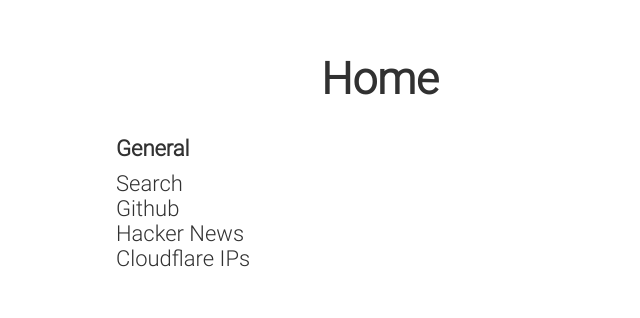
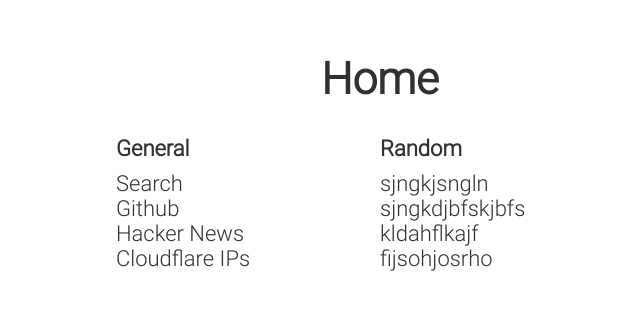
Before and after one commit to apatel762/homepage, a plain HTML site: page index.html in a window 1280 px wide. Shown: the part 238-556 px from the top of the page, without its empty margins (260-900 px from the left). Drawn offline with Linux system fonts and the light colour scheme.

Commit message:
add another list alongside the first one

```diff
--- a/index.html
+++ b/index.html
@@ -15,6 +15,13 @@
                 <li><a href="https://news.ycombinator.com/">Hacker News</a></li>
                 <li><a href="https://www.cloudflare.com/ips-v4">Cloudflare IPs</a></li>
             </ul>
+            <ul>
+                <li>Random</li>
+                <li>sjngkjsngln</li>
+                <li>sjngkdjbfskjbfs</li>
+                <li>kldahflkajf</li>
+                <li>fijsohjosrho</li>
+            </ul>
         </nav>
     </body>
 </html>
```
